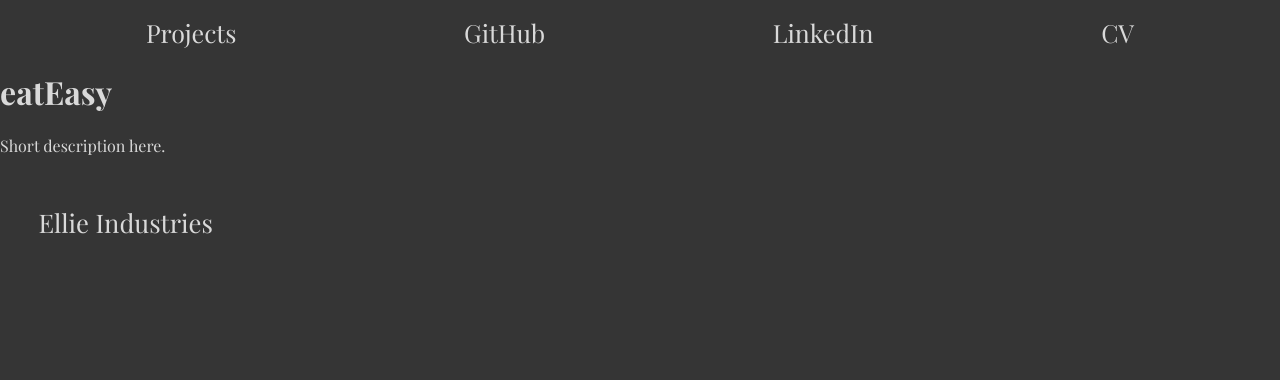
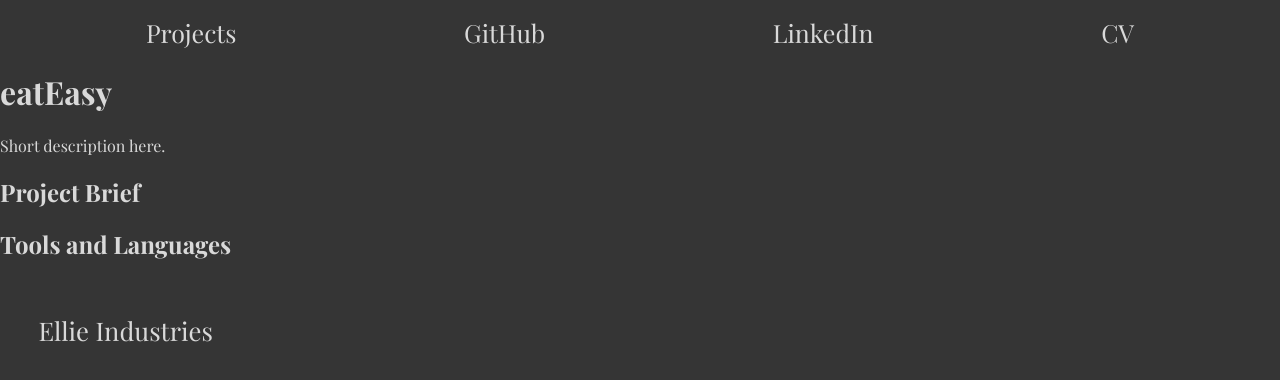
Before and after one commit to mozzarelli3/portfolio, a React (Vite) app: page /eateasy in a window 1280 px wide. Shown: the top 380 px of the page. Built offline with nearby package versions, Linux system fonts and the light colour scheme; a web font is replaced by a local one.

Commit message:
base changed from single quotes to double.

```diff
--- a/src/pages/Eateasy.jsx
+++ b/src/pages/Eateasy.jsx
@@ -10,7 +10,8 @@ const Eateasy = () => {
 
         <h1>eatEasy</h1>
         <p>Short description here.</p>
-
+        <h2>Project Brief</h2>
+        <h2>Tools and Languages</h2>
 
 
 
--- a/vite.config.js
+++ b/vite.config.js
@@ -4,5 +4,5 @@ import react from '@vitejs/plugin-react'
 // https://vitejs.dev/config/
 export default defineConfig({
   plugins: [react()],
-  base: "/portfolio/",
+  base: '/portfolio/',
 })
```
